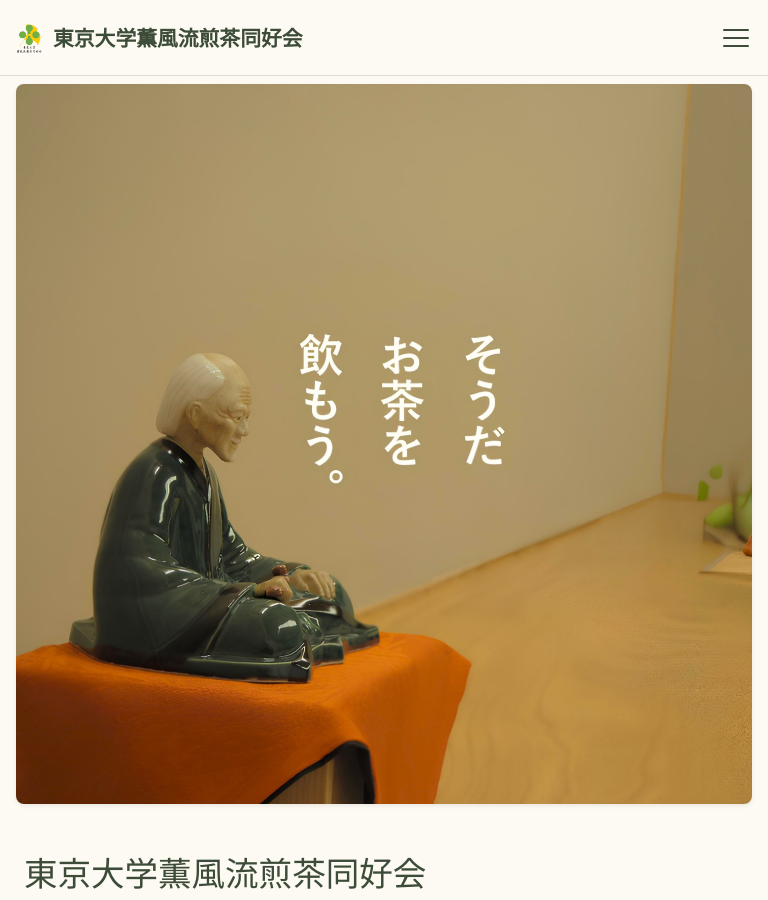
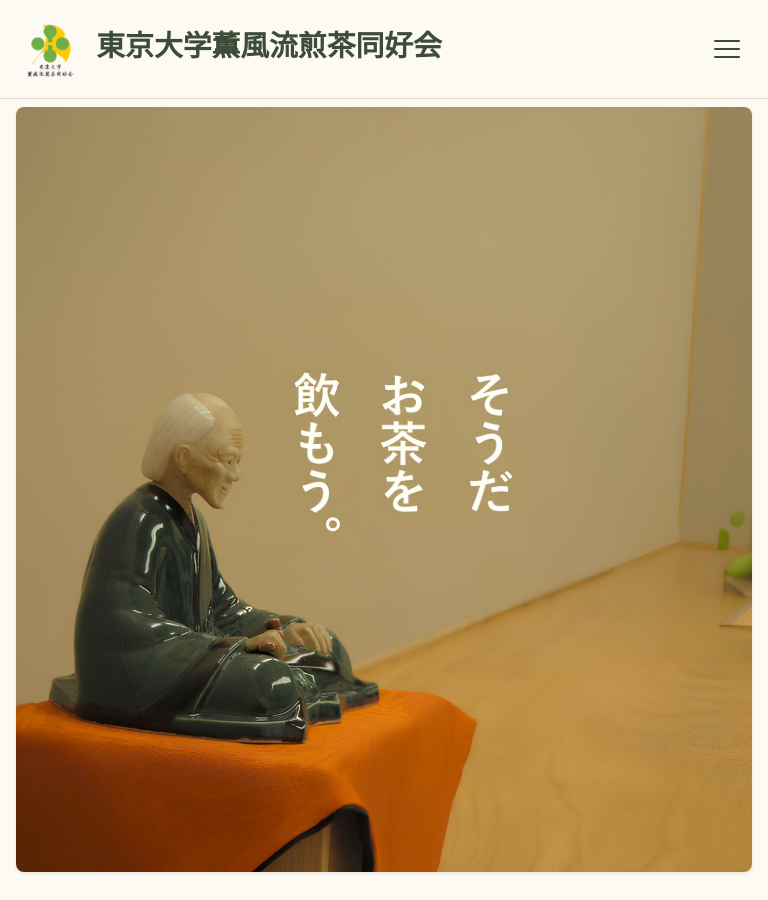
Before and after one commit to citrusml/sencha_ut, a Jekyll site: the page built from index.html, in a window 768 px wide and 900 px high. Built offline with Jekyll 4.4.1, drawn with Linux system fonts in a browser that asks for light colours; some web fonts are replaced; comment, search, counter and statistics services are not loaded.

Commit message:
.tag-badge:hover 改善、スマホ対応の閾値調整

```diff
--- a/assets/css/style.css
+++ b/assets/css/style.css
@@ -249,15 +249,10 @@
     z-index: 2;
   }
 
-  .tag-badge:hover {
-    background: var(--hero-fallback);
-    color: var(--white);
-  }
-
-  @media (max-width: 768px) {
-    .tag-badge:hover {
-      background: var(--white) !important;
-      color: var(--accent) !important;
+  @media (min-width: 600px) {
+      .tag-badge:hover {
+      background: var(--hero-fallback);
+      color: var(--white);
     }
   }
 
@@ -343,7 +338,7 @@
   }
 
   /* デスクトップではもう少し高さを確保 */
-  @media (min-width: 992px) {
+  @media (min-width: 990px) {
     .slideshow-container {
       height: 85vh;
       /* larger for desktop */
@@ -462,7 +457,7 @@
   }
 
   /* スマホ対応 */
-  @media (max-width: 768px) {
+  @media (max-width: 600px) {
     .custom-top-img {
       height: 80vh; /* スマホの時だけ80vhに縮める！ */
     }
@@ -771,7 +766,7 @@
     text-decoration: underline;
   }
 
-  @media (max-width: 768px) {
+  @media (max-width: 600px) {
     .img-row img {
       max-width: 100%;
     }
```
